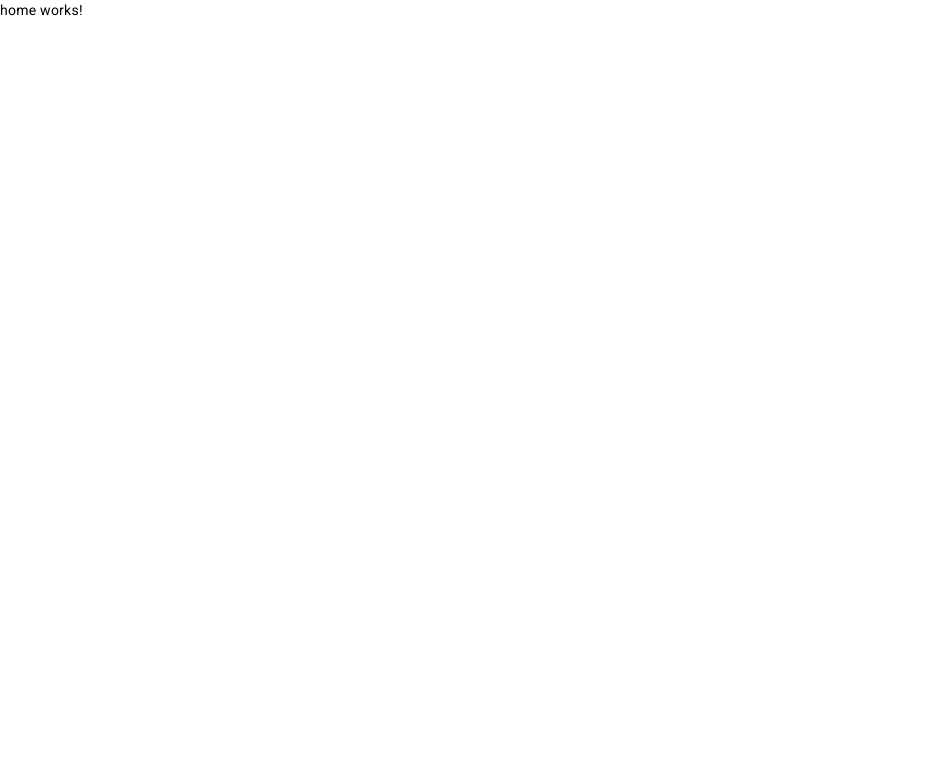
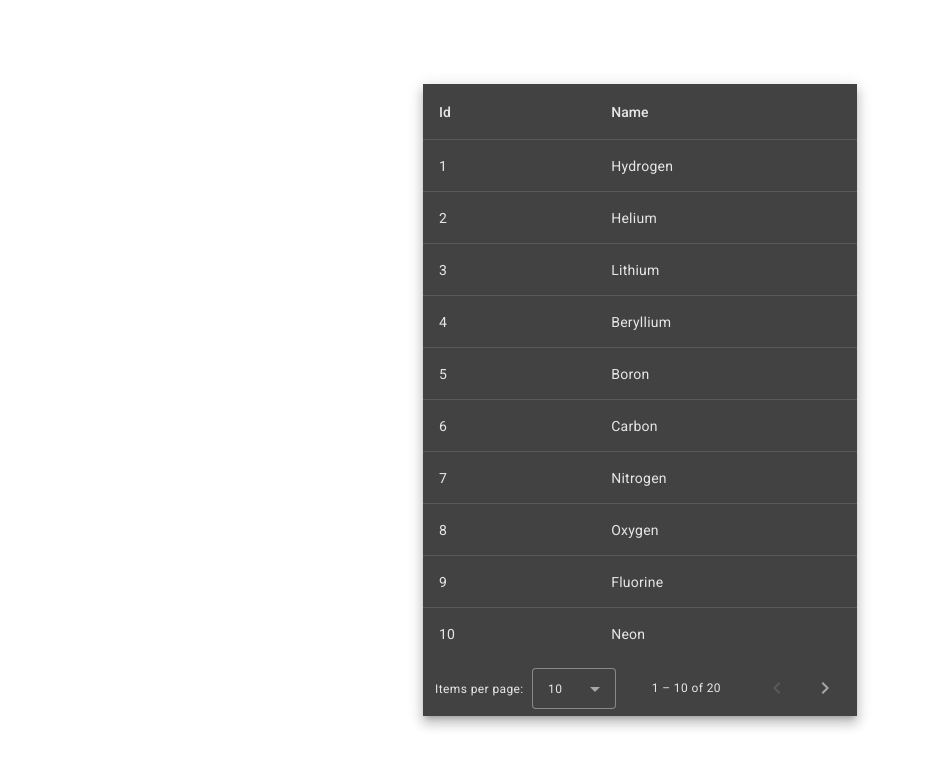
Before and after one commit to thianhao/cdn-frontend, an Angular app: page /home in a window 1280 px wide. Shown: the top 768 px of the page, without its empty margins (0-926 px from the left). Built offline with nearby package versions, Linux system fonts and the light colour scheme.

Commit message:
Style home page

```diff
--- a/src/app/pages/home/home.component.html
+++ b/src/app/pages/home/home.component.html
@@ -1 +1,3 @@
-<p>home works!</p>
+<div class="content-container">
+    <app-user-table></app-user-table>
+</div>
--- a/src/app/pages/home/home.component.scss
+++ b/src/app/pages/home/home.component.scss
@@ -0,0 +1,6 @@
+.content-container {
+    display: flex;
+    justify-content: center;
+    align-items: center;
+    height: 100%;
+}
```
Also changed, not shown: src/app/app.module.ts (+11 -2 lines).
